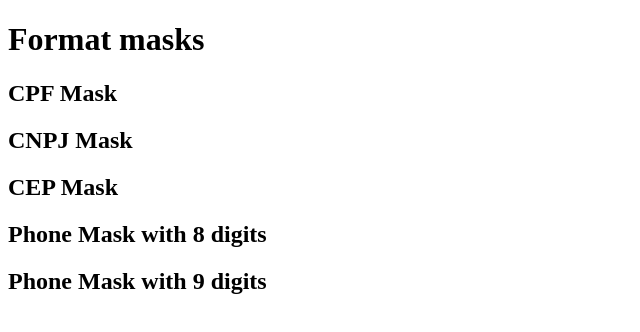
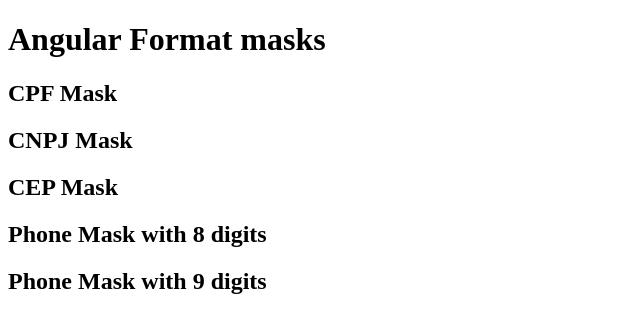
Before and after one commit to dulcetti/angular-format-masks, a website: page index.html in a window 1280 px wide. Shown: the whole page, without its empty margins (0-640 px from the left). Drawn offline with nearby package versions, Linux system fonts and the light colour scheme.

Commit message:
Change the title of index to correct name

```diff
--- a/index.html
+++ b/index.html
@@ -1,7 +1,7 @@
 <!DOCTYPE html>
 <html>
 <head>
-    <title>Format mask</title>
+    <title>Angular Format mask</title>
     <meta charset="utf-8">
     <meta name="viewport" content="width=device-width, initial-scale=1.0, maximum-scale=1.0, user-scalable=0">
     <base href="/">
@@ -15,7 +15,7 @@
     </script>
 </head>
 <body ng-app="masks">
-    <h1>Format masks</h1>
+    <h1>Angular Format masks</h1>
 
     <h2>CPF Mask</h2>
     <format-masks mask-value="11111111111" mask-type="cpf"></format-masks>
```
